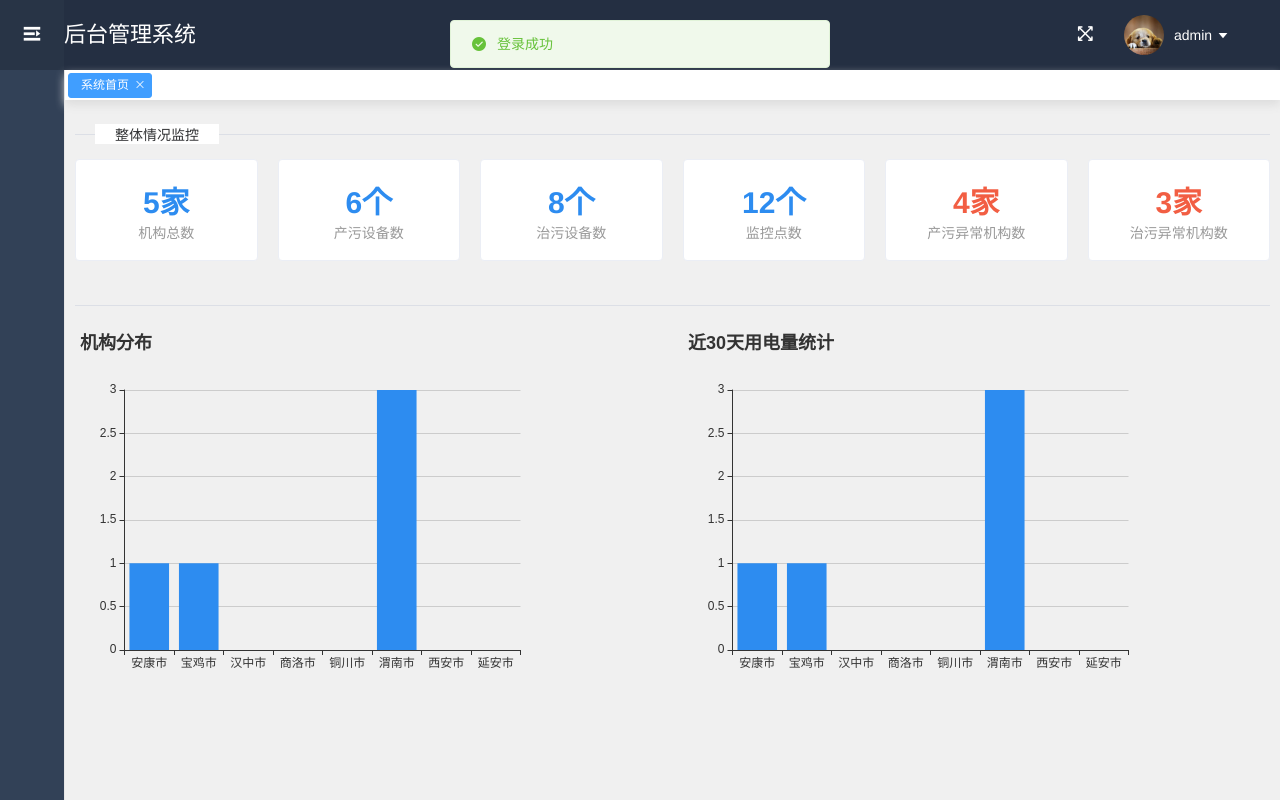
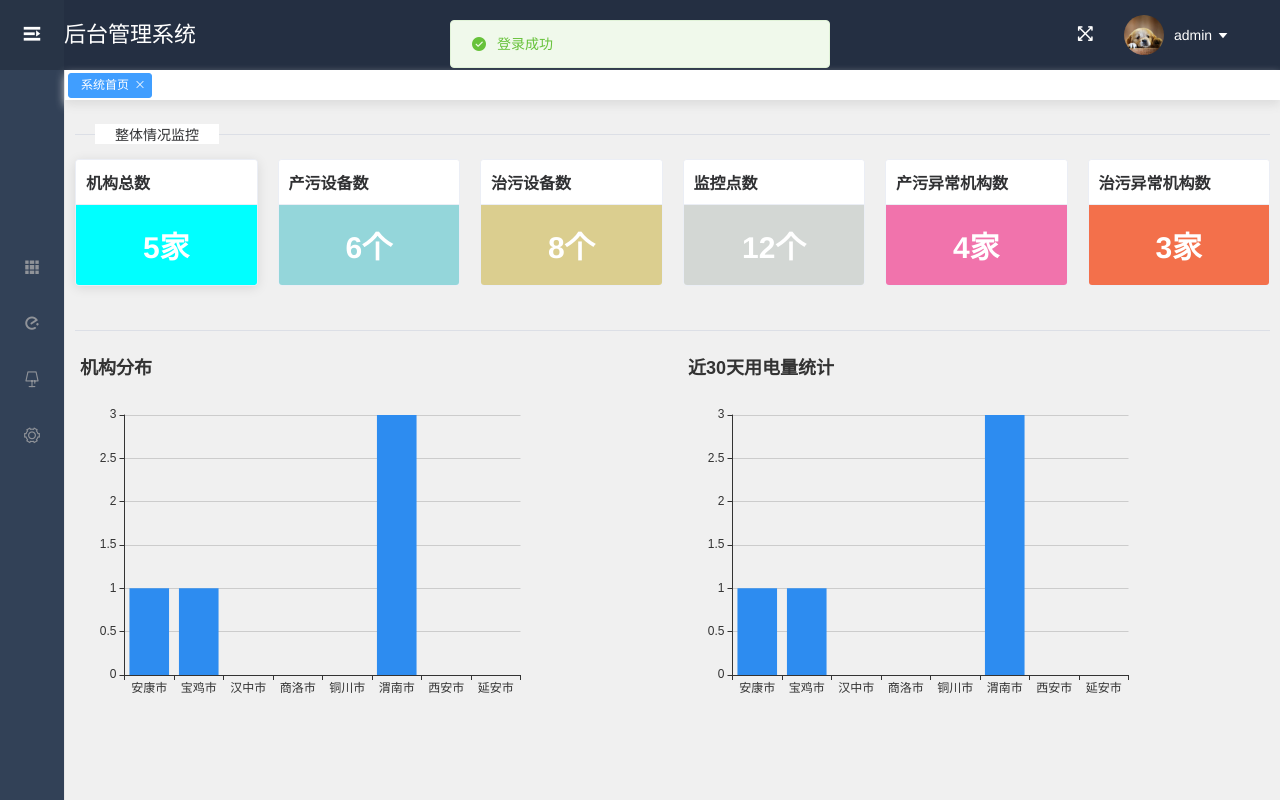
Before and after one commit to ffreedomm/my-system, a Vue app: page /#/login in a window 1280 px wide. Both pictures are taken after a click on the button "登录". Built offline with nearby package versions, Linux system fonts and the light colour scheme; a small style sheet from the web is missing.

Commit message:
首页修改

```diff
--- a/src/components/common/Sidebar.vue
+++ b/src/components/common/Sidebar.vue
@@ -69,18 +69,133 @@ export default {
                 {
                     icon: 'el-icon-lx-calendar',
                     index: '3',
-                    title: '表单相关',
+                    title: '基础信息管理',
                     subs: [
                         {
+                            index: 'icon',
+                            title: '行业管理'
+                        },
+                        {
                             index: 'form',
-                            title: '基本表单'
+                            title: '地区管理'
+                        },
+                        {
+                            index: 'form',
+                            title: '机构管理'
+                        },
+                        {
+                            index: 'form',
+                            title: '用户管理'
+                        },
+                        {
+                            index: 'form',
+                            title: '设备管理'
+                        },
+                        {
+                            index: 'form',
+                            title: '终端管理'
+                        },
+                        {
+                            index: 'form',
+                            title: '采集数据管理'
+                        },
+                        {
+                            index: 'form',
+                            title: '报警参数设置'
+                        },
+                        {
+                            index: 'form',
+                            title: '工作时段设置'
+                        },
+                        {
+                            index: 'form',
+                            title: '错峰时段报备'
                         },
                     ]
                 },
                 {
-                    icon: 'el-icon-lx-emoji',
-                    index: 'icon',
-                    title: '自定义图标'
+                   icon: 'el-icon-s-grid',
+                    index: '3',
+                    title: '数据监控',
+                    subs: [
+                      {
+                            index: 'form',
+                            title: '设备实时监控'
+                        },
+                    ]
+                },
+                {
+                   icon: 'el-icon-eleme',
+                    index: '3',
+                    title: '故障情况统计',
+                    subs: [
+                      {
+                          index: 'form',
+                          title: '按行业统计'
+                      },
+                      {
+                          index: 'form',
+                          title: '按地区统计'
+                      },
+                      {
+                          index: 'form',
+                          title: '按机构统计'
+                      },
+                      {
+                          index: 'form',
+                          title: '按设备统计'
+                      },
+                      {
+                          index: 'form',
+                          title: '设备故障现场分析'
+                      },
+                    ]
+                },
+                {
+                   icon: 'el-icon-table-lamp',
+                    index: '3',
+                    title: '用电情况统计',
+                    subs: [
+                        {
+                          index: 'form',
+                          title: '按行业统计'
+                      },
+                      {
+                          index: 'form',
+                          title: '按地区统计'
+                      },
+                      {
+                          index: 'form',
+                          title: '按机构统计'
+                      },
+                      {
+                          index: 'form',
+                          title: '按设备统计'
+                      },
+                      {
+                          index: 'form',
+                          title: '按关联设备对比统计'
+                      },
+                    ]
+                },
+                {
+                   icon: 'el-icon-setting',
+                    index: '3',
+                    title: '其他',
+                    subs: [
+                        {
+                          index: 'form',
+                          title: '上传数据查看'
+                      },
+                      {
+                          index: 'form',
+                          title: '操作日志管理'
+                      },
+                      {
+                          index: 'form',
+                          title: '修改密码'
+                      },
+                    ]
                 },
             ]
         };
--- a/src/components/page/Dashboard.vue
+++ b/src/components/page/Dashboard.vue
@@ -5,61 +5,105 @@
             <el-col :span="24">
                 <el-row :gutter="20" class="mgb20">
                     <el-col :span="4">
-                        <el-card shadow="hover" :body-style="{padding: '0px'}">
+                        <el-card
+                            shadow="always"
+                            :body-style="{padding: '0px','background-color': 'aqua'}"
+                        >
+                            <div slot="header" class="clearfix">
+                                <div
+                                    style="font-weight:bold;margin:-18px -20px; padding:10px 10px; background: #fff;"
+                                >机构总数</div>
+                            </div>
                             <div class="grid-content grid-con-1">
                                 <div class="grid-cont-right">
                                     <div class="grid-num">5家</div>
-                                    <div>机构总数</div>
                                 </div>
                             </div>
                         </el-card>
                     </el-col>
                     <el-col :span="4">
-                        <el-card shadow="hover" :body-style="{padding: '0px'}">
+                        <el-card
+                            shadow="hover"
+                            :body-style="{padding: '0px','background-color': '#94d6da'}"
+                        >
+                            <div slot="header" class="clearfix">
+                                <div
+                                    style="font-weight:bold;margin:-18px -20px; padding:10px 10px; background: #fff;"
+                                >产污设备数</div>
+                            </div>
                             <div class="grid-content grid-con-2">
                                 <div class="grid-cont-right">
                                     <div class="grid-num">6个</div>
-                                    <div>产污设备数</div>
                                 </div>
                             </div>
                         </el-card>
                     </el-col>
                     <el-col :span="4">
-                        <el-card shadow="hover" :body-style="{padding: '0px'}">
+                        <el-card
+                            shadow="hover"
+                            :body-style="{padding: '0px','background-color': '#dbce8f'}"
+                        >
+                            <div slot="header" class="clearfix">
+                                <div
+                                    style="font-weight:bold;margin:-18px -20px; padding:10px 10px; background: #fff;"
+                                >治污设备数</div>
+                            </div>
                             <div class="grid-content grid-con-2">
                                 <div class="grid-cont-right">
                                     <div class="grid-num">8个</div>
-                                    <div>治污设备数</div>
                                 </div>
                             </div>
                         </el-card>
                     </el-col>
                     <el-col :span="4">
-                        <el-card shadow="hover" :body-style="{padding: '0px'}">
+                        <el-card
+                            shadow="hover"
+                            :body-style="{padding: '0px','background-color': '#d3d7d4'}"
+                        >
+                            <div slot="header" class="clearfix">
+                                <div
+                                    style="font-weight:bold;margin:-18px -20px; padding:10px 10px; background: #fff;"
+                                >监控点数</div>
+                            </div>
+
                             <div class="grid-content grid-con-1">
                                 <div class="grid-cont-right">
                                     <div class="grid-num">12个</div>
-                                    <div>监控点数</div>
                                 </div>
                             </div>
                         </el-card>
                     </el-col>
                     <el-col :span="4">
-                        <el-card shadow="hover" :body-style="{padding: '0px'}">
+                        <el-card
+                            shadow="hover"
+                            :body-style="{padding: '0px','background-color': '#f173ac'}"
+                        >
+                            <div slot="header" class="clearfix">
+                                <div
+                                    style="font-weight:bold;margin:-18px -20px; padding:10px 10px; background: #fff;"
+                                >产污异常机构数</div>
+                            </div>
                             <div class="grid-content grid-con-3">
                                 <div class="grid-cont-right">
                                     <div class="grid-num">4家</div>
-                                    <div>产污异常机构数</div>
                                 </div>
                             </div>
                         </el-card>
                     </el-col>
                     <el-col :span="4">
-                        <el-card shadow="hover" :body-style="{padding: '0px'}">
+                        <el-card
+                            shadow="hover"
+                            :header-style="{color:'#f3704b'}"
+                            :body-style="{padding: '0px','background-color': '#f3704b'}"
+                        >
+                            <div slot="header" style="{color:#f3704b}" class="clearfix">
+                                <div
+                                    style="font-weight:bold;margin:-18px -20px; padding:10px 10px; background: #fff;"
+                                >治污异常机构数</div>
+                            </div>
                             <div class="grid-content grid-con-3">
                                 <div class="grid-cont-right">
                                     <div class="grid-num">3家</div>
-                                    <div>治污异常机构数</div>
                                 </div>
                             </div>
                         </el-card>
@@ -226,7 +270,7 @@ export default {
 .grid-content {
     display: flex;
     align-items: center;
-    height: 100px;
+    height: 80px;
 }
 
 .grid-cont-right {
@@ -255,7 +299,7 @@ export default {
 }
 
 .grid-con-1 .grid-num {
-    color: rgb(45, 140, 240);
+    color: #fff;
 }
 
 .grid-con-2 .grid-con-icon {
@@ -263,7 +307,7 @@ export default {
 }
 
 .grid-con-2 .grid-num {
-    color: rgb(45, 140, 240);
+    color: #fff;
 }
 
 .grid-con-3 .grid-con-icon {
@@ -271,7 +315,7 @@ export default {
 }
 
 .grid-con-3 .grid-num {
-    color: rgb(242, 94, 67);
+    color: #fff;
 }
 
 .user-info {
@@ -292,7 +336,7 @@ export default {
     padding-left: 50px;
     flex: 1;
     font-size: 14px;
-    color: #999;
+    color: blue;
 }
 
 .user-info-cont div:first-child {
@@ -302,7 +346,7 @@ export default {
 
 .user-info-list {
     font-size: 14px;
-    color: #999;
+    color: lightskyblue;
     line-height: 25px;
 }
 
```
Also changed, not shown: 1 other file (tests, documents, lock files or other folders).
